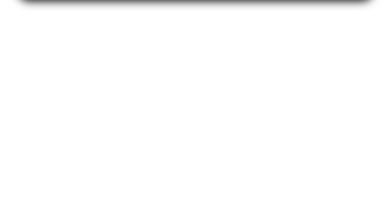
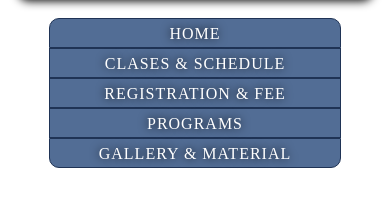
Before and after one commit to manuelifeno/MariaSpanish, a plain HTML site: page index.html in a window 390 px wide. Shown: the part 132-338 px from the top of the page. Drawn offline with Linux system fonts and the light colour scheme; a web font is replaced by a local one.

Commit message:
Add files via upload

```diff
--- a/index.html
+++ b/index.html
@@ -23,7 +23,11 @@
 			<h2>Spanish Teaching</h2>
 	  	</div>
 	  	<nav>
-
+			<a href="index.html">Home</a>
+			<a href="index.html">Clases & Schedule</a>
+			<a href="index.html">Registration & Fee</a>
+			<a href="index.html">Programs</a>
+			<a href="index.html">Gallery & Material</a>
 		</nav>
 	</div>
 </body>
--- a/styles/style1.css
+++ b/styles/style1.css
@@ -18,7 +18,7 @@ body {
 	margin-top: 0px;
 	box-shadow: 0 0 20px 0px black;
 	padding-top: 10px;
-	min-width: 300px;
+	min-width: 750px;
 }
 #banner {
 	margin: 1;
@@ -31,7 +31,7 @@ body {
 	background-repeat: no-repeat;
 	background-color: #526d95;
 	overflow: auto;
-	width: 60vw;
+	width: 90%;
 	min-height: 150px;
 	border-radius: 10px;
 	box-shadow: 0 0 10px 1px black;
@@ -69,7 +69,47 @@ body {
 	content: " ~";
 }
 nav {
-
+	margin-top: 15px;
+	position: relative;
+	margin-left: auto;
+	margin-right: auto;
+	padding-top: 3px;
+	padding-bottom: 5px;
+	overflow: auto;
+	width: 95%;
+	text-align: center;
+}
+nav a {
+	background-color: #526d95;
+	position: relative;
+	color: white;
+	margin-left: -5px;
+	padding-top: 3px;
+	padding-right: 6px;
+	padding-bottom: 2px;
+	padding-left: 6px;
+	border: 1px solid #1F3355;
+	text-decoration: none;
+	font-size: 0.8em;
+	text-transform: uppercase;
+	letter-spacing: 1px;
+	display: inline-block;
+	text-shadow: 0 0 10px black;
+}
+nav a:hover {
+	text-decoration: underline;
+}
+nav a:first-of-type {
+	border-top-left-radius: 10px;
+	border-bottom-left-radius: 10px;
+	border-top-right-radius: 0px;
+	border-bottom-right-radius: 0px;
+}
+nav a:last-of-type {
+	border-top-left-radius: 0px;
+	border-bottom-left-radius: 0px;
+	border-top-right-radius: 10px;
+	border-bottom-right-radius: 10px;
 }
 
 
@@ -81,9 +121,10 @@ nav {
 	#main {
 		width: auto;
 		box-shadow: none;
+		min-width: 217px;
 	}
 	#banner {
-		width: 90vw;
+		width: 90%;
 		min-height: 120px;
 	}
 	#banner h1 {
@@ -100,4 +141,50 @@ nav {
 	#banner h2::after {
 		content: "";
 	}
+	nav {
+	margin-top: 15px;
+	position: relative;
+	margin-left: auto;
+	margin-right: auto;
+	padding-top: 3px;
+	padding-bottom: 5px;
+	overflow: auto;
+	width: 75%;
+	max-width: 350px;
+	text-align: center;
+	}
+	nav a {
+		background-color: #526d95;
+		position: relative;
+		color: white;
+		margin-left: 0px;
+		padding-top: 6px;
+		padding-right: 6px;
+		padding-bottom: 4px;
+		padding-left: 6px;
+		border: 1px solid #1F3355;
+		text-decoration: none;
+		font-size: 1em;
+		text-transform: uppercase;
+		letter-spacing: 1px;
+		display: block;
+		text-shadow: 0 0 10px black;
+	}
+	nav a:first-of-type {
+		border-top-left-radius: 10px;
+		border-bottom-left-radius: 0px;
+		border-top-right-radius: 10px;
+		border-bottom-right-radius: 0px;
+	}
+	nav a:last-of-type {
+		border-top-left-radius: 0px;
+		border-bottom-left-radius: 10px;
+		border-top-right-radius: 0px;
+		border-bottom-right-radius: 10px;
+	}
 }
+@media all and (max-width : 288px) {
+	#banner {
+		background-image: none;
+	}
+}
```
